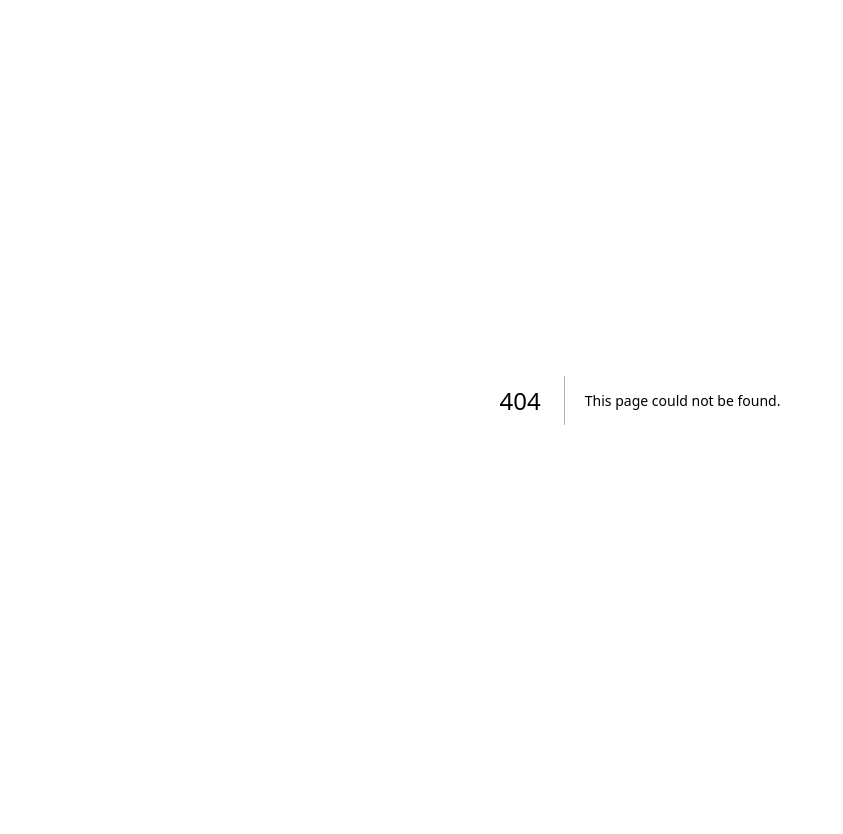
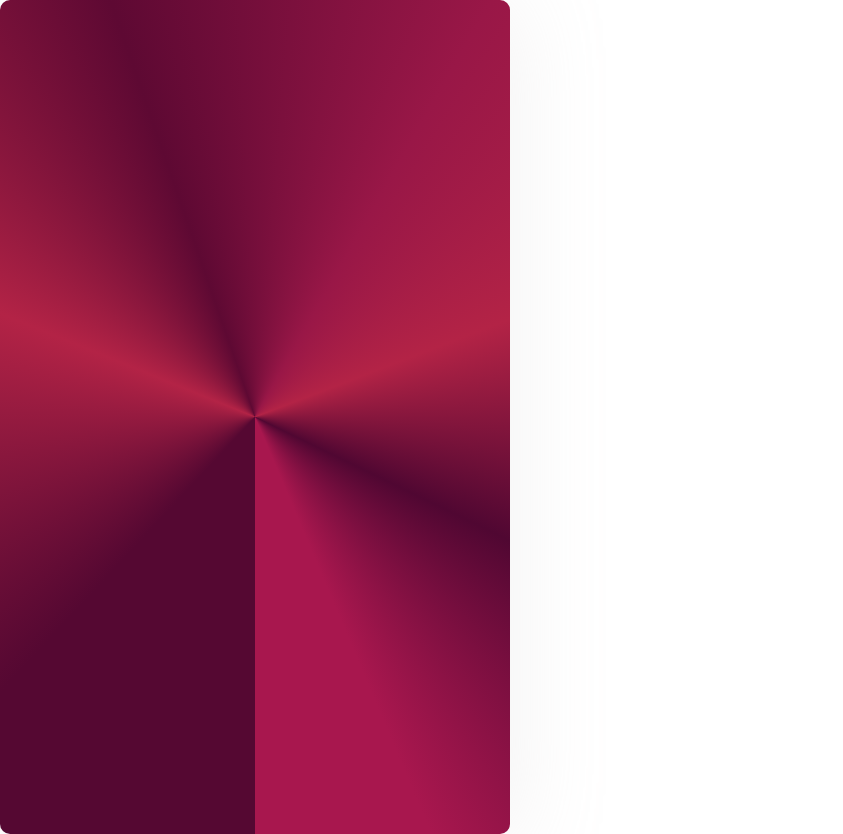
Before and after one commit to Naim-Ahmad/life-saving-blood-donation, a Next.js app: page /register in a window 1280 px wide. Before the commit this address had no page. Shown: the whole page, without its empty margins (0-843 px from the left). Before the commit the page ends 800 px from the top, so only its background shows below. Built offline with nearby package versions, Linux system fonts and the light colour scheme.

Commit message:
change in register page

```diff
--- a/src/app/globals.css
+++ b/src/app/globals.css
@@ -1,27 +1,3 @@
 @tailwind base;
 @tailwind components;
 @tailwind utilities;
-
-:root {
-  --foreground-rgb: 0, 0, 0;
-  --background-start-rgb: 214, 219, 220;
-  --background-end-rgb: 255, 255, 255;
-}
-
-@media (prefers-color-scheme: dark) {
-  :root {
-    --foreground-rgb: 255, 255, 255;
-    --background-start-rgb: 0, 0, 0;
-    --background-end-rgb: 0, 0, 0;
-  }
-}
-
-body {
-  color: rgb(var(--foreground-rgb));
-  background: linear-gradient(
-      to bottom,
-      transparent,
-      rgb(var(--background-end-rgb))
-    )
-    rgb(var(--background-start-rgb));
-}
--- a/src/app/page.js
+++ b/src/app/page.js
@@ -1,33 +1,8 @@
-import Image from 'next/image'
+import Image from "next/image";
 
 export default function Home() {
   return (
     <main className="flex min-h-screen flex-col items-center justify-between p-24">
-      <div className="z-10 max-w-5xl w-full items-center justify-between font-mono text-sm lg:flex">
-        <p className="fixed left-0 top-0 flex w-full justify-center border-b border-gray-300 bg-gradient-to-b from-zinc-200 pb-6 pt-8 backdrop-blur-2xl dark:border-neutral-800 dark:bg-zinc-800/30 dark:from-inherit lg:static lg:w-auto  lg:rounded-xl lg:border lg:bg-gray-200 lg:p-4 lg:dark:bg-zinc-800/30">
-          Get started by editing&nbsp;
-          <code className="font-mono font-bold">src/app/page.js</code>
-        </p>
-        <div className="fixed bottom-0 left-0 flex h-48 w-full items-end justify-center bg-gradient-to-t from-white via-white dark:from-black dark:via-black lg:static lg:h-auto lg:w-auto lg:bg-none">
-          <a
-            className="pointer-events-none flex place-items-center gap-2 p-8 lg:pointer-events-auto lg:p-0"
-            href="https://vercel.com?utm_source=create-next-app&utm_medium=appdir-template&utm_campaign=create-next-app"
-            target="_blank"
-            rel="noopener noreferrer"
-          >
-            By{' '}
-            <Image
-              src="/vercel.svg"
-              alt="Vercel Logo"
-              className="dark:invert"
-              width={100}
-              height={24}
-              priority
-            />
-          </a>
-        </div>
-      </div>
-
       <div className="relative flex place-items-center before:absolute before:h-[300px] before:w-[480px] before:-translate-x-1/2 before:rounded-full before:bg-gradient-radial before:from-white before:to-transparent before:blur-2xl before:content-[''] after:absolute after:-z-20 after:h-[180px] after:w-[240px] after:translate-x-1/3 after:bg-gradient-conic after:from-sky-200 after:via-blue-200 after:blur-2xl after:content-[''] before:dark:bg-gradient-to-br before:dark:from-transparent before:dark:to-blue-700 before:dark:opacity-10 after:dark:from-sky-900 after:dark:via-[#0141ff] after:dark:opacity-40 before:lg:h-[360px] z-[-1]">
         <Image
           className="relative dark:drop-shadow-[0_0_0.3rem_#ffffff70] dark:invert"
@@ -47,7 +22,7 @@ export default function Home() {
           rel="noopener noreferrer"
         >
           <h2 className={`mb-3 text-2xl font-semibold`}>
-            Docs{' '}
+            Docs{" "}
             <span className="inline-block transition-transform group-hover:translate-x-1 motion-reduce:transform-none">
               -&gt;
             </span>
@@ -64,7 +39,7 @@ export default function Home() {
           rel="noopener noreferrer"
         >
           <h2 className={`mb-3 text-2xl font-semibold`}>
-            Learn{' '}
+            Learn{" "}
             <span className="inline-block transition-transform group-hover:translate-x-1 motion-reduce:transform-none">
               -&gt;
             </span>
@@ -81,7 +56,7 @@ export default function Home() {
           rel="noopener noreferrer"
         >
           <h2 className={`mb-3 text-2xl font-semibold`}>
-            Templates{' '}
+            Templates{" "}
             <span className="inline-block transition-transform group-hover:translate-x-1 motion-reduce:transform-none">
               -&gt;
             </span>
@@ -98,7 +73,7 @@ export default function Home() {
           rel="noopener noreferrer"
         >
           <h2 className={`mb-3 text-2xl font-semibold`}>
-            Deploy{' '}
+            Deploy{" "}
             <span className="inline-block transition-transform group-hover:translate-x-1 motion-reduce:transform-none">
               -&gt;
             </span>
@@ -109,5 +84,5 @@ export default function Home() {
         </a>
       </div>
     </main>
-  )
+  );
 }
--- /dev/null
+++ b/src/app/register/Register.module.css
@@ -0,0 +1,8 @@
+.box {
+    width: 510px;
+    height: 834px;
+    flex-shrink: 0;
+    border-radius: 10px;
+    background: conic-gradient(from 180deg at 50% 50%, #550832 42.74986267089844deg, #B32346 112.12486624717712deg, #5E0933 160.87486267089844deg, #991747 209.6248698234558deg, #B32346 248.9998698234558deg, #500732 295.87486267089844deg, #A8174E 337.12485551834106deg);
+    box-shadow: 0px 4px 90px 2px rgba(209, 205, 205, 0.25);
+}
--- /dev/null
+++ b/src/app/register/page.js
@@ -0,0 +1,14 @@
+import styles from "./Register.module.css";
+const Register = () => {
+  return (
+    <section>
+      <div className="max-w-7xl mx-auto flex">
+        {/* left side  */}
+        <div className={styles.box}></div>
+        {/* right side  */}
+      </div>
+    </section>
+  );
+};
+
+export default Register;
```
Also changed, not shown: package.json (+6 -4 lines), 2 other files (tests, documents, lock files or other folders).
